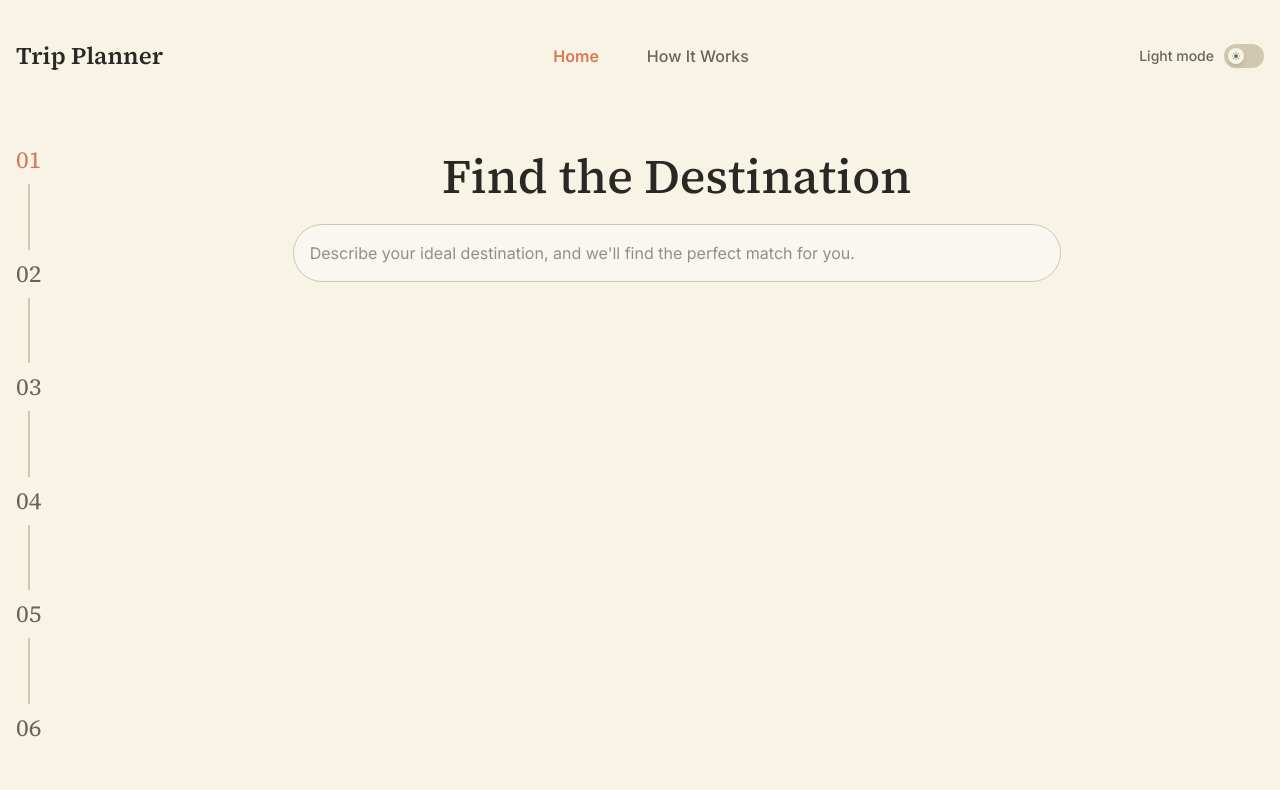
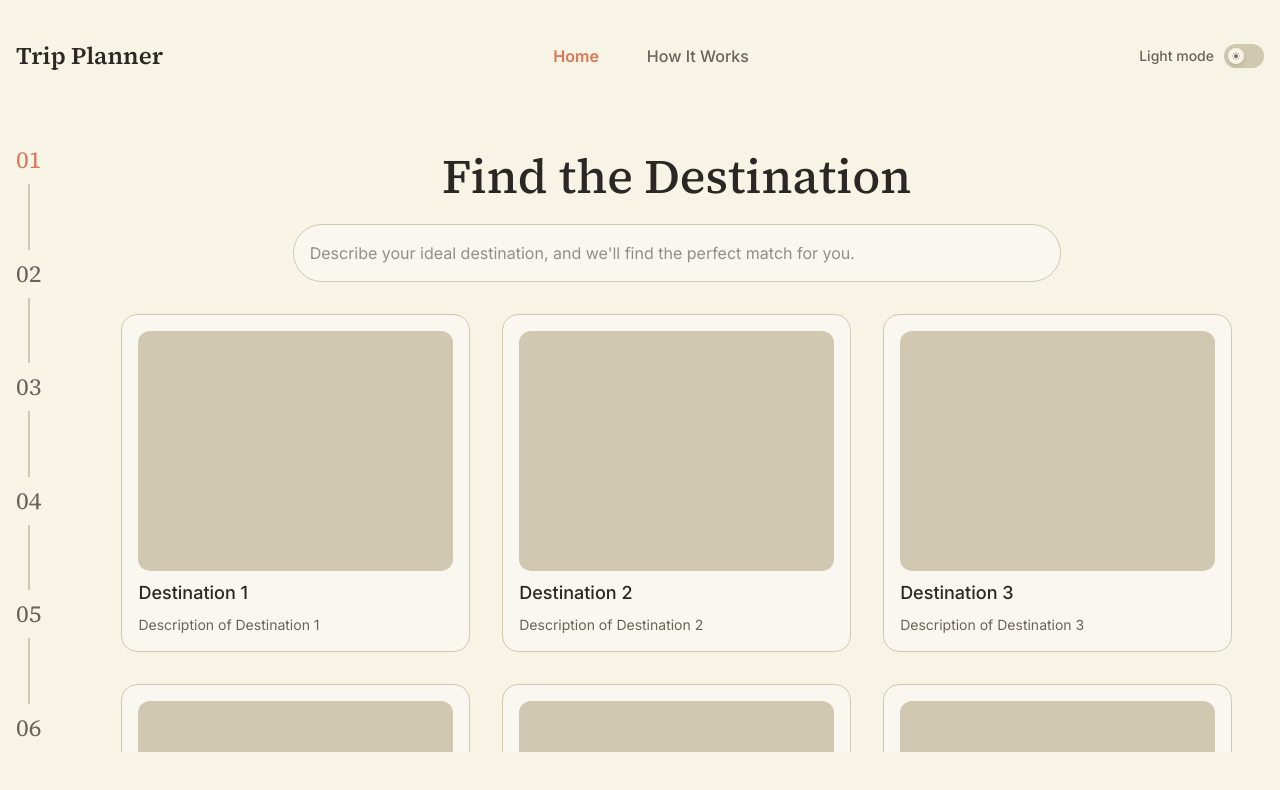
Before and after one commit to Arya-Bhavsar/TripPlanner, a React app in the folder frontend/: page / in a window 1280 px wide. Shown: the top 790 px of the page. Built offline with nearby package versions, Linux system fonts and the light colour scheme; the HTML template or start-up script is replaced by a standard one.

Commit message:
Added placeholder destination cards

```diff
--- a/frontend/src/components/DestinationStep.jsx
+++ b/frontend/src/components/DestinationStep.jsx
@@ -18,7 +18,7 @@ export default function DestinationStep() {
   const isEmpty = destinationInput.trim() === "";
 
   return (
-    <div className="flex p-4 mt-2 items-center justify-center">
+    <div className="flex h-full min-h-0 flex-col items-center p-4 mt-2 overflow-hidden">
       {/* Destination Input */}
       <div className="relative w-full max-w-3xl">
         <input
@@ -37,6 +37,57 @@ export default function DestinationStep() {
           <Search />
         </button>
       </div>
-    </div >
+
+      {/* Scrollable Destination Cards */}
+      <div className="grid grid-cols-3 gap-8 mt-8 w-full min-h-0 flex-1 overflow-y-auto px-4 pb-4">
+        {/* Destination 1 */}
+        <div className="flex flex-col gap-2 p-4 bg-surface rounded-2xl border border-line">
+          {/* Image placeholder */}
+          <div className="h-60 w-full rounded-xl bg-line"></div>
+          <div className="text-lg font-medium text-ink">Destination 1</div>
+          <div className="text-sm text-muted">Description of Destination 1</div>
+        </div>
+
+        {/* Destination 2 */}
+        <div className="flex flex-col gap-2 p-4 bg-surface rounded-2xl border border-line">
+          {/* Image placeholder */}
+          <div className="h-60 w-full rounded-xl bg-line"></div>
+          <div className="text-lg font-medium text-ink">Destination 2</div>
+          <div className="text-sm text-muted">Description of Destination 2</div>
+        </div>
+
+        {/* Destination 3 */}
+        <div className="flex flex-col gap-2 p-4 bg-surface rounded-2xl border border-line">
+          {/* Image placeholder */}
+          <div className="h-60 w-full rounded-xl bg-line"></div>
+          <div className="text-lg font-medium text-ink">Destination 3</div>
+          <div className="text-sm text-muted">Description of Destination 3</div>
+        </div>
+
+        {/* Destination 4 */}
+        <div className="flex flex-col gap-2 p-4 bg-surface rounded-2xl border border-line">
+          {/* Image placeholder */}
+          <div className="h-60 w-full rounded-xl bg-line"></div>
+          <div className="text-lg font-medium text-ink">Destination 4</div>
+          <div className="text-sm text-muted">Description of Destination 4</div>
+        </div>
+
+        {/* Destination 5 */}
+        <div className="flex flex-col gap-2 p-4 bg-surface rounded-2xl border border-line">
+          {/* Image placeholder */}
+          <div className="h-60 w-full rounded-xl bg-line"></div>
+          <div className="text-lg font-medium text-ink">Destination 5</div>
+          <div className="text-sm text-muted">Description of Destination 5</div>
+        </div>
+
+        {/* Destination 6 */}
+        <div className="flex flex-col gap-2 p-4 bg-surface rounded-2xl border border-line">
+          {/* Image placeholder */}
+          <div className="h-60 w-full rounded-xl bg-line"></div>
+          <div className="text-lg font-medium text-ink">Destination 6</div>
+          <div className="text-sm text-muted">Description of Destination 6</div>
+        </div>
+      </div>
+    </div>
   );
 }
--- a/frontend/src/components/TripPlannerWizard.jsx
+++ b/frontend/src/components/TripPlannerWizard.jsx
@@ -52,14 +52,16 @@ export default function TripPlannerWizard() {
         </div>
 
         {/* Content */}
-        <div className="flex-1 w-full h-full overflow-y-auto pt-6">
+        <div className="flex-1 w-full h-full flex flex-col overflow-hidden pt-6">
           {/* Title */}
-          <div className="text-center font-display font-medium text-5xl text-ink">
+          <div className="text-center flex-none font-display font-medium text-5xl text-ink">
             {steps[activeStep].title}
           </div>
 
           {/* Content */}
-          <ActiveStepContent />
+          <div className="flex-1 min-h-0">
+            <ActiveStepContent />
+          </div>
         </div>
       </div>
     </div>
```
